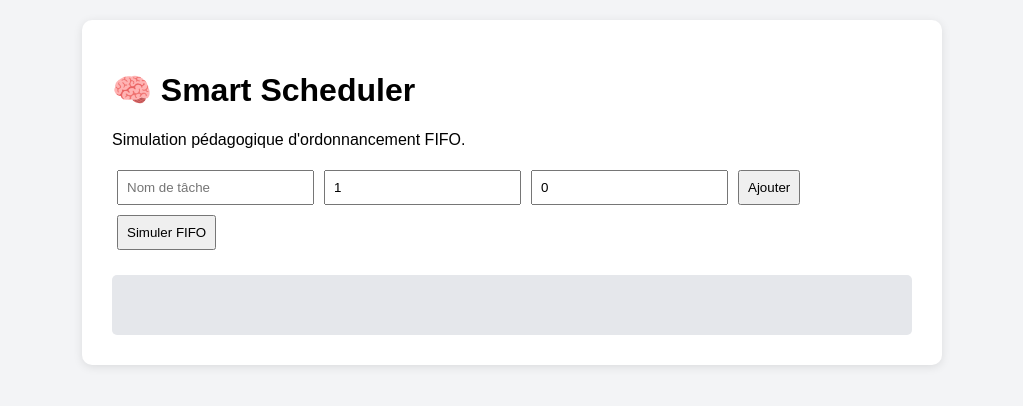
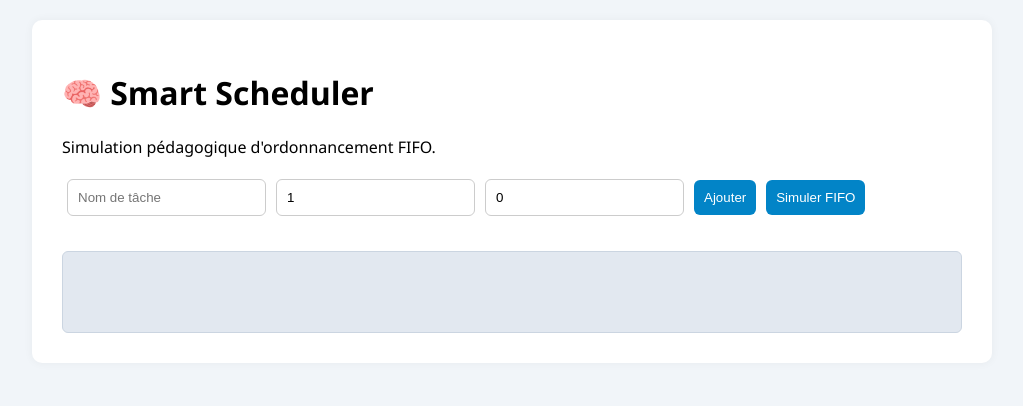
Before and after one commit to EJM0101/smart_scheduler, a React (Vite) app: page / in a window 1280 px wide. Shown: the top 406 px of the page, without its empty margins (128-1151 px from the left). Built offline with nearby package versions, Linux system fonts and the light colour scheme.

Commit message:
Update style.css

```diff
--- a/src/styles/style.css
+++ b/src/styles/style.css
@@ -1,45 +1,47 @@
 body {
-  font-family: sans-serif;
-  background: #f3f4f6;
+  font-family: 'Segoe UI', sans-serif;
+  background: #f1f5f9;
+  padding: 20px;
   margin: 0;
-  padding: 20px;
 }
-
 .container {
-  max-width: 800px;
+  max-width: 900px;
+  background: white;
   margin: auto;
-  background: white;
   padding: 30px;
   border-radius: 10px;
-  box-shadow: 0 2px 10px rgba(0,0,0,0.1);
+  box-shadow: 0 0 10px rgba(0,0,0,0.05);
 }
-
-form {
-  margin-bottom: 20px;
+input, button, select {
+  padding: 10px;
+  margin: 5px;
+  border-radius: 6px;
+  border: 1px solid #ccc;
 }
-
-input, button {
-  margin: 5px;
-  padding: 8px;
+button {
+  background-color: #0284c7;
+  color: white;
+  border: none;
+  cursor: pointer;
 }
-
+button:hover {
+  background-color: #0369a1;
+}
 .timeline {
   position: relative;
-  height: 60px;
-  background: #e5e7eb;
-  border-radius: 5px;
-  overflow: hidden;
-  margin-top: 20px;
+  height: 80px;
+  background: #e2e8f0;
+  margin-top: 30px;
+  border-radius: 6px;
+  border: 1px solid #cbd5e1;
 }
-
 .task-block {
   position: absolute;
-  top: 10px;
+  top: 20px;
   height: 40px;
-  background: #3b82f6;
   color: white;
-  display: flex;
-  align-items: center;
-  justify-content: center;
-  border-radius: 4px;
+  text-align: center;
+  font-weight: bold;
+  line-height: 40px;
+  border-radius: 5px;
 }
```
